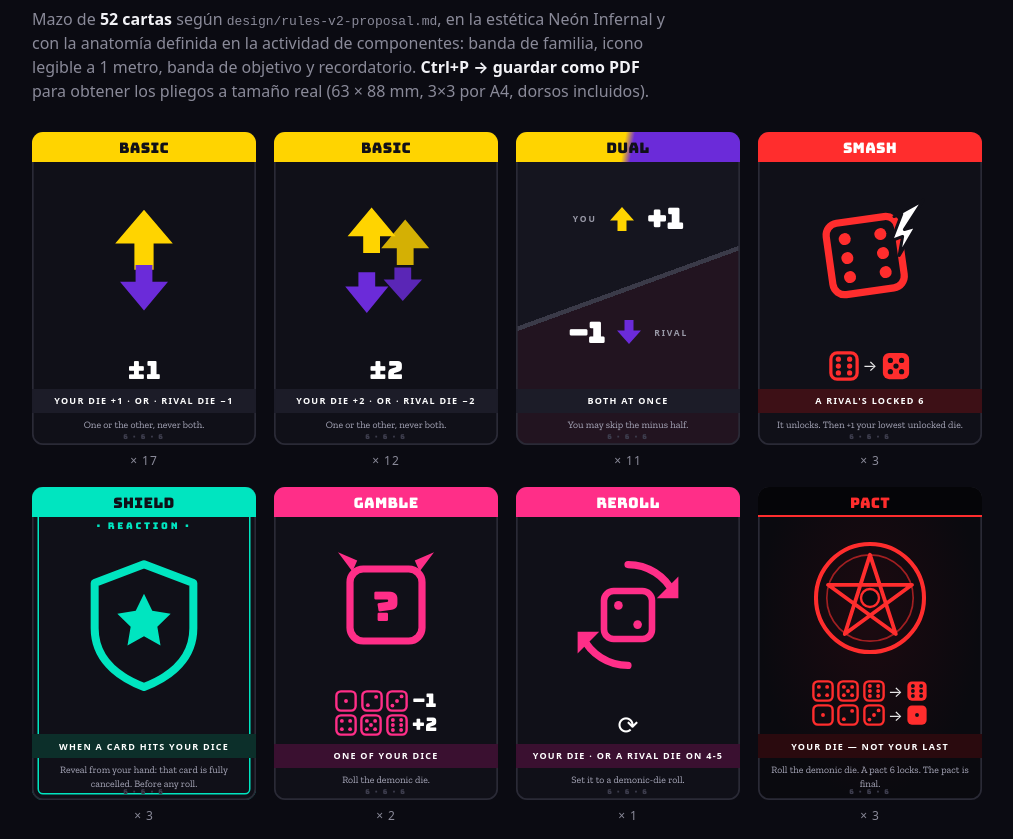
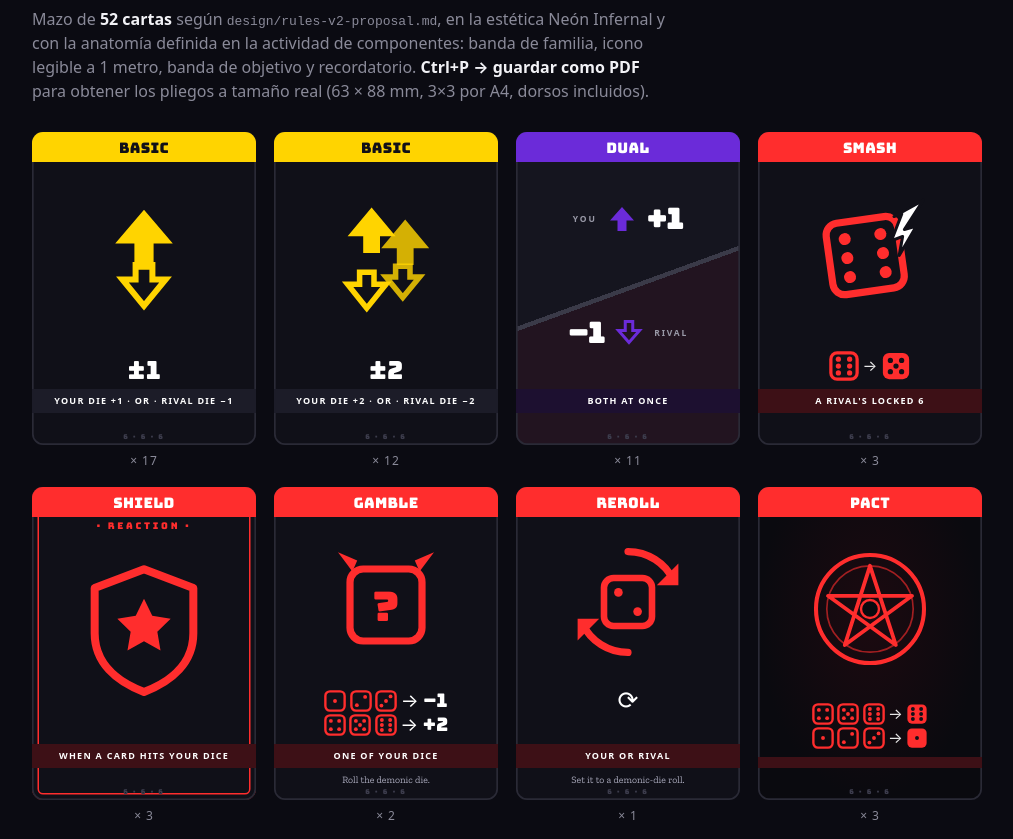
Before and after one commit to mikita-gancharou/666-taller-juegos-de-mesa, a plain HTML site: page 666-cartas.html in a window 1280 px wide. Shown: the part 90-929 px from the top of the page, without its empty margins (40-1053 px from the left). Drawn offline with nearby package versions, Linux system fonts and the light colour scheme.

Commit message:
Cartas: un color por categoría (feedback de Iván) sobre la base limpiada
BASIC azufre, DUAL violeta, las 5 de efecto rojas — la forma del icono
distingue dentro de la categoría. Base: la versión limpiada por Mikita
(recordatorios fuera, REROLL abreviado, flechas en GAMBLE).

Co-Authored-By: Claude Opus 5 (1M context) <noreply@anthropic.com>

```diff
--- a/666-cartas.html
+++ b/666-cartas.html
@@ -61,16 +61,16 @@ body{margin:0;background:var(--plano);color:var(--ink);font-family:var(--sans)}
 /* familias */
 .f-basic  .banda{background:var(--azufre)}
 .f-basic  .objetivo{background:#1c1c28}
-.f-dual   .banda{background:linear-gradient(100deg,var(--azufre) 0 48%,var(--violeta) 52% 100%);color:#101018}
-.f-dual   .objetivo{background:#1c1c28}
+.f-dual   .banda{background:var(--violeta);color:#fff}
+.f-dual   .objetivo{background:#1d1030}
 .f-smash  .banda{background:var(--rojo);color:#fff}
 .f-smash  .objetivo{background:#3d1016}
-.f-shield .banda{background:var(--veneno)}
-.f-shield .objetivo{background:#0c2f2a}
-.f-azar   .banda{background:var(--magenta);color:#fff}
-.f-azar   .objetivo{background:#3a1030}
-.f-pact   .banda{background:#050508;color:var(--rojo);box-shadow:inset 0 -0.5mm 0 var(--rojo)}
-.f-pact   .objetivo{background:#2a0a0e}
+.f-shield .banda{background:var(--rojo);color:#fff}
+.f-shield .objetivo{background:#3d1016}
+.f-azar   .banda{background:var(--rojo);color:#fff}
+.f-azar   .objetivo{background:#3d1016}
+.f-pact   .banda{background:var(--rojo);color:#fff}
+.f-pact   .objetivo{background:#3d1016}
 .f-pact{background:radial-gradient(ellipse at 50% 42%,#1c0a10 0%,#0a0a0f 70%)}
 .f-ref   .banda{background:#3a3a4c;color:#fff}
 .f-ref   .objetivo{background:#1c1c28}
@@ -84,10 +84,10 @@ body{margin:0;background:var(--plano);color:var(--ink);font-family:var(--sans)}
 .mitad svg{width:8.5mm;height:auto}
 
 /* shield: marco de reacción */
-.f-shield{box-shadow:inset 0 0 0 .45mm #2a2a36, inset 0 0 0 1.5mm var(--tinta), inset 0 0 0 2mm var(--veneno)}
+.f-shield{box-shadow:inset 0 0 0 .45mm #2a2a36, inset 0 0 0 1.5mm var(--tinta), inset 0 0 0 2mm var(--rojo)}
 .cinta{
   position:absolute;top:9.4mm;left:0;right:0;text-align:center;z-index:3;
-  font-family:var(--disp);font-size:2.6mm;letter-spacing:.3em;color:var(--veneno);
+  font-family:var(--disp);font-size:2.6mm;letter-spacing:.3em;color:var(--rojo);
 }
 
 /* reference card text */
@@ -126,7 +126,7 @@ h1{font-family:var(--disp);font-size:clamp(22px,4vw,40px);margin:0;color:var(--a
 .galeria .mitad .quien{font-size:8.5px}
 .galeria .mitad svg{width:30px}
 .galeria .cinta{top:33px;font-size:9.2px}
-.galeria .f-shield{box-shadow:inset 0 0 0 1.6px #2a2a36, inset 0 0 0 5.5px var(--tinta), inset 0 0 0 7px var(--veneno)}
+.galeria .f-shield{box-shadow:inset 0 0 0 1.6px #2a2a36, inset 0 0 0 5.5px var(--tinta), inset 0 0 0 7px var(--rojo)}
 .galeria .refbody{font-size:10.4px;padding:9px 14px}
 .galeria .refbody .l{padding:3.2px 0}
 .galeria .dorso svg{width:142px;height:142px}
@@ -180,12 +180,12 @@ h1{font-family:var(--disp);font-size:clamp(22px,4vw,40px);margin:0;color:var(--a
 const IC = {
   basic1:`<svg viewBox="0 0 100 92" fill="none">
     <path d="M50 4 74 32H58v22H42V32H26Z" fill="#FFD400"/>
-    <path d="M50 88 30 64h13V50h14v14h13Z" fill="#6B2BD9"/></svg>`,
+    <path d="M50 84 32 62h11V50h14v12h11Z" fill="none" stroke="#FFD400" stroke-width="5"/></svg>`,
   basic2:`<svg viewBox="0 0 100 92" fill="none">
     <path d="M38 2 58 26H45v14H31V26H18Z" fill="#FFD400"/>
     <path d="M66 12 86 36H73v14H59V36H46Z" fill="#FFD400" opacity=".82"/>
-    <path d="M34 90 16 68h11V56h14v12h11Z" fill="#6B2BD9"/>
-    <path d="M64 80 48 62h9V52h14v10h9Z" fill="#6B2BD9" opacity=".82"/></svg>`,
+    <path d="M34 86 18 66h10V56h12v10h10Z" fill="none" stroke="#FFD400" stroke-width="4.6"/>
+    <path d="M64 77 50 60h8V51h12v9h8Z" fill="none" stroke="#FFD400" stroke-width="4.6" opacity=".82"/></svg>`,
   smash:`<svg viewBox="0 0 100 96" fill="none">
     <g transform="rotate(-8 46 48)">
       <rect x="16" y="18" width="60" height="60" rx="10" stroke="#FF2D2D" stroke-width="6"/>
@@ -195,19 +195,19 @@ const IC = {
     </g>
     <g transform="translate(34 -4) scale(0.72)"><path d="M84 8 62 42l14-4-20 34 4-22-13 5 12-31-9 3Z" fill="#fff" stroke="#101018" stroke-width="3.5" stroke-linejoin="round"/></g></svg>`,
   shield:`<svg viewBox="0 0 90 100" fill="none">
-    <path d="M45 4 82 18v34c0 22-16 36-37 44C24 88 8 74 8 52V18Z" stroke="#00E5C0" stroke-width="6" stroke-linejoin="round"/>
-    <path d="M45 26l6.2 12.9L65 41l-10 9.9 2.4 14L45 58l-12.4 6.9 2.4-14-10-9.9 13.8-2.1Z" fill="#00E5C0"/></svg>`,
+    <path d="M45 4 82 18v34c0 22-16 36-37 44C24 88 8 74 8 52V18Z" stroke="#FF2D2D" stroke-width="6" stroke-linejoin="round"/>
+    <path d="M45 26l6.2 12.9L65 41l-10 9.9 2.4 14L45 58l-12.4 6.9 2.4-14-10-9.9 13.8-2.1Z" fill="#FF2D2D"/></svg>`,
   gamble:`<svg viewBox="0 0 100 96" fill="none">
-    <path d="M22 22 10 6l16 7Z" fill="#FF2E88"/><path d="M78 22 90 6 74 13Z" fill="#FF2E88"/>
-    <rect x="20" y="20" width="60" height="60" rx="11" stroke="#FF2E88" stroke-width="6"/>
-    <text x="50" y="63" text-anchor="middle" font-family="Bungee,system-ui" font-size="34" fill="#FF2E88">?</text></svg>`,
+    <path d="M22 22 10 6l16 7Z" fill="#FF2D2D"/><path d="M78 22 90 6 74 13Z" fill="#FF2D2D"/>
+    <rect x="20" y="20" width="60" height="60" rx="11" stroke="#FF2D2D" stroke-width="6"/>
+    <text x="50" y="63" text-anchor="middle" font-family="Bungee,system-ui" font-size="34" fill="#FF2D2D">?</text></svg>`,
   reroll:`<svg viewBox="0 0 100 100" fill="none">
-    <rect x="30" y="30" width="40" height="40" rx="8" stroke="#FF2E88" stroke-width="5.5"/>
-    <circle cx="42" cy="42" r="3.6" fill="#FF2E88"/><circle cx="58" cy="58" r="3.6" fill="#FF2E88"/>
-    <path d="M50 8a42 42 0 0 1 38 24" stroke="#FF2E88" stroke-width="6" stroke-linecap="round"/>
-    <path d="M92 18v18H74Z" fill="#FF2E88"/>
-    <path d="M50 92A42 42 0 0 1 12 68" stroke="#FF2E88" stroke-width="6" stroke-linecap="round"/>
-    <path d="M8 82V64h18Z" fill="#FF2E88"/></svg>`,
+    <rect x="30" y="30" width="40" height="40" rx="8" stroke="#FF2D2D" stroke-width="5.5"/>
+    <circle cx="42" cy="42" r="3.6" fill="#FF2D2D"/><circle cx="58" cy="58" r="3.6" fill="#FF2D2D"/>
+    <path d="M50 8a42 42 0 0 1 38 24" stroke="#FF2D2D" stroke-width="6" stroke-linecap="round"/>
+    <path d="M92 18v18H74Z" fill="#FF2D2D"/>
+    <path d="M50 92A42 42 0 0 1 12 68" stroke="#FF2D2D" stroke-width="6" stroke-linecap="round"/>
+    <path d="M8 82V64h18Z" fill="#FF2D2D"/></svg>`,
   pact:`<svg viewBox="0 0 100 100" fill="none">
     <circle cx="50" cy="50" r="45" stroke="#FF2D2D" stroke-width="3.4"/>
     <circle cx="50" cy="50" r="36" stroke="#FF2D2D" stroke-width="1.4" opacity=".6"/>
@@ -218,8 +218,8 @@ const IC = {
     <circle cx="40" cy="34" r="4" fill="#c9c9d6"/><circle cx="60" cy="34" r="4" fill="#c9c9d6"/>
     <circle cx="40" cy="54" r="4" fill="#c9c9d6"/><circle cx="60" cy="54" r="4" fill="#c9c9d6"/>
     <path d="M30 76h40" stroke="#c9c9d6" stroke-width="5" stroke-linecap="round"/></svg>`,
-  up:`<svg viewBox="0 0 40 40"><path d="M20 4 36 22H26v14H14V22H4Z" fill="#FFD400"/></svg>`,
-  down:`<svg viewBox="0 0 40 40"><path d="M20 36 4 18h10V4h12v14h10Z" fill="#6B2BD9"/></svg>`,
+  up:`<svg viewBox="0 0 40 40"><path d="M20 4 36 22H26v14H14V22H4Z" fill="#6B2BD9"/></svg>`,
+  down:`<svg viewBox="0 0 40 40"><path d="M20 34 6 18h9V6h10v12h9Z" fill="none" stroke="#6B2BD9" stroke-width="4"/></svg>`,
   dorso:`<svg viewBox="0 0 100 100" fill="none">
     <circle cx="50" cy="50" r="47" stroke="#FF2D2D" stroke-width="1.6"/>
     <circle cx="50" cy="50" r="41" stroke="#FF2D2D" stroke-width=".8" opacity=".55"/>
@@ -248,28 +248,28 @@ const R=(a,b,color)=>{let o='';for(let i=a;i<=b;i++)o+=die(i,color);return o;}
 const T = {
   B1:{fam:'f-basic',banda:'BASIC',icono:IC.basic1,valor:'±1',
       obj:'YOUR DIE +1 · OR · RIVAL DIE −1',
-      rec:'One or the other, never both.'},
+      rec:''},
   B2:{fam:'f-basic',banda:'BASIC',icono:IC.basic2,valor:'±2',
       obj:'YOUR DIE +2 · OR · RIVAL DIE −2',
-      rec:'One or the other, never both.'},
+      rec:''},
   DUAL:{fam:'f-dual',banda:'DUAL',dual:true,
       obj:'BOTH AT ONCE',
-      rec:'You may skip the minus half.'},
+      rec:''},
   SMASH:{fam:'f-smash',banda:'SMASH',icono:IC.smash,valor:`<span class="dfila grande">${die(6,'#FF2D2D')}<span class="op">→</span>${die(5,'#FF2D2D',1)}</span>`,
       obj:"A RIVAL'S LOCKED 6",
-      rec:'It unlocks. Then +1 your lowest unlocked die.'},
+      rec:''},
   SHIELD:{fam:'f-shield',banda:'SHIELD',icono:IC.shield,valor:'',cinta:'· REACTION ·',
       obj:'WHEN A CARD HITS YOUR DICE',
-      rec:'Reveal from your hand: that card is fully cancelled. Before any roll.'},
-  GAMBLE:{fam:'f-azar',banda:'GAMBLE',icono:IC.gamble,valor:`<span class="dfila">${R(1,3,'#FF2E88')}<b>−1</b></span><span class="dfila">${R(4,6,'#FF2E88')}<b>+2</b></span>`,
+      rec:''},
+  GAMBLE:{fam:'f-azar',banda:'GAMBLE',icono:IC.gamble,valor:`<span class="dfila">${R(1,3,'#FF2D2D')}<b>→ −1</b></span><span class="dfila">${R(4,6,'#FF2D2D')}<b>→ +2</b></span>`,
       obj:'ONE OF YOUR DICE',
       rec:'Roll the demonic die.'},
-  REROLL:{fam:'f-azar',banda:'REROLL',icono:IC.reroll,valor:'⟳',
-      obj:'YOUR DIE · OR A RIVAL DIE ON 4-5',
+  REROLL:{fam:'f-azar',banda:'REROLL',icono:IC.reroll,valor:'⟳<br><br>',
+      obj:'YOUR OR RIVAL',
       rec:'Set it to a demonic-die roll.'},
   PACT:{fam:'f-pact',banda:'PACT',icono:IC.pact,valor:`<span class="dfila">${R(4,6,'#FF2D2D')}<span class="op">→</span>${die(6,'#FF2D2D',1)}</span><span class="dfila">${R(1,3,'#FF2D2D')}<span class="op">→</span>${die(1,'#FF2D2D',1)}</span>`,
-      obj:'YOUR DIE — NOT YOUR LAST',
-      rec:'Roll the demonic die. A pact 6 locks. The pact is final.'},
+      obj:'',
+      rec:''},
   REF:{fam:'f-ref',banda:'666',ref:true,obj:'KEEP ON THE TABLE',rec:''},
   DORSO:{dorso:true},
 };
```
